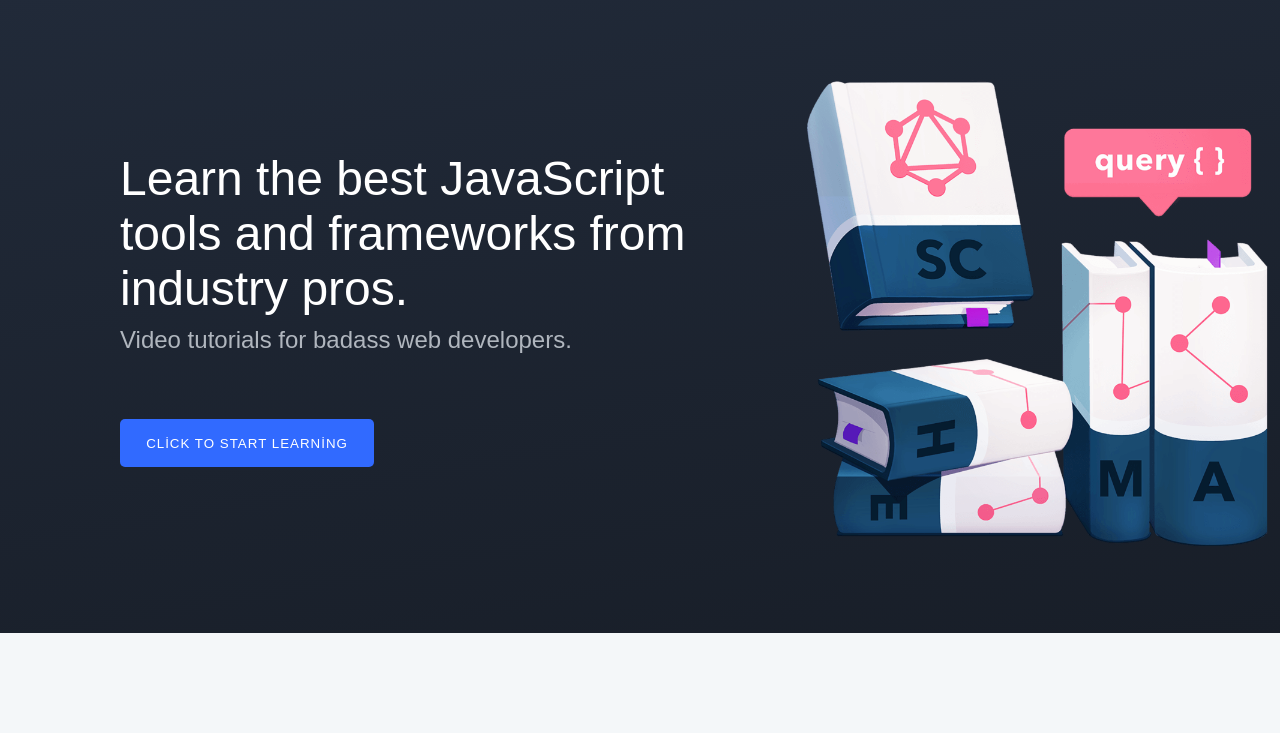
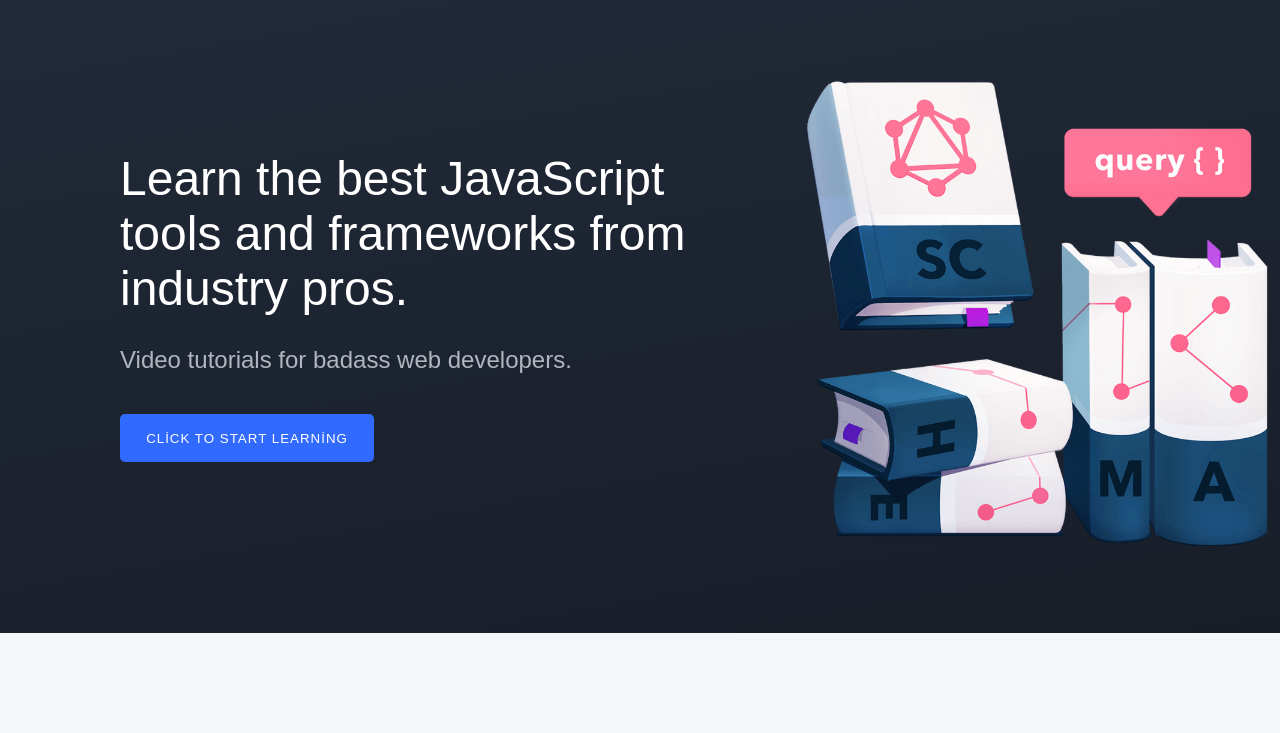
Before and after one commit to Canertsz/Flexbox-Egghead, a plain HTML site: page index.html in a window 1280 px wide. Shown: the part 67-800 px from the top of the page. Drawn offline with Linux system fonts and the light colour scheme.

Commit message:
some css fixes | readme file updated

```diff
--- a/style.css
+++ b/style.css
@@ -102,7 +102,7 @@ a {
     font-size: 24px;
     font-weight: 300;
     color: #b0b6be;
-    margin: 10px 0 65px 0
+    margin: 30px 0px 40px;
 }
 
 .main .features {
```
Also changed, not shown: 1 other file.
